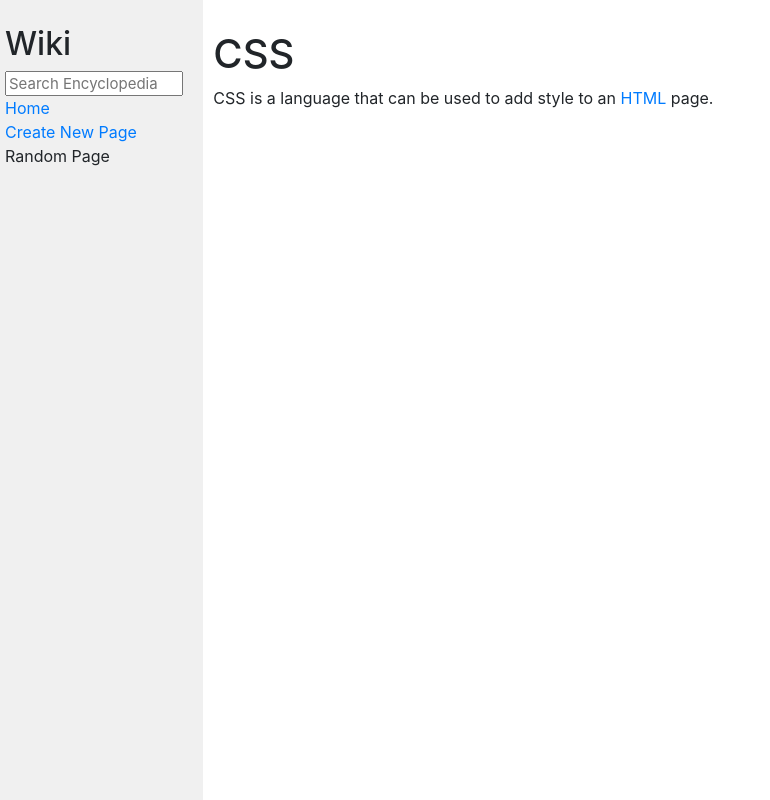
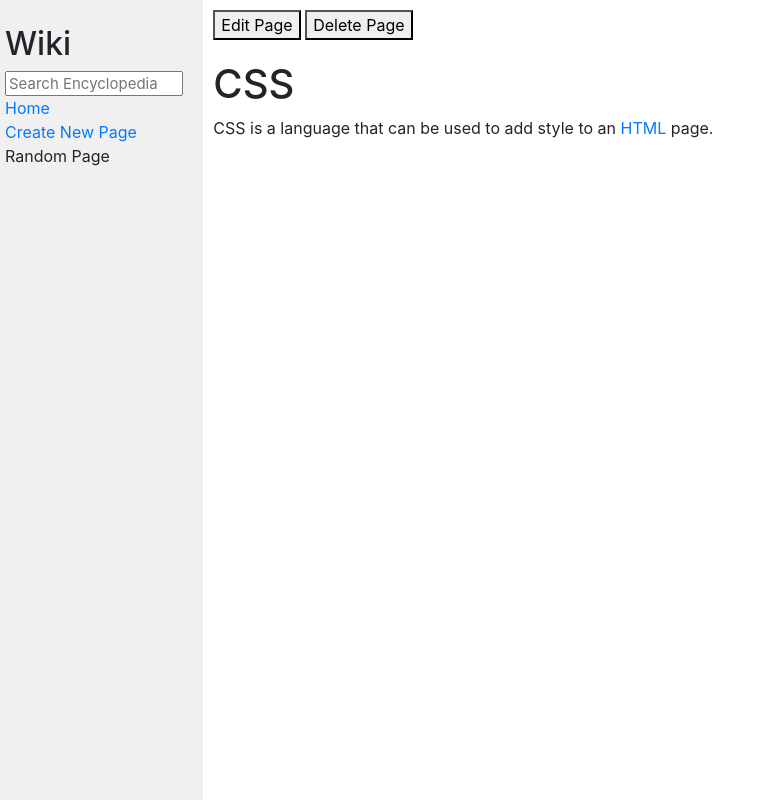
Before and after one commit to wrbyepct/wiki, a Django app: page /wiki/CSS in a window 1280 px wide. Shown: the whole page, without its empty margins (0-770 px from the left). Run offline with Django 3.2, Linux system fonts and the light colour scheme; some libraries are stand-ins or nearby versions.

Commit message:
Done remove entry feature

```diff
--- /dev/null
+++ b/encyclopedia/static/encyclopedia/js/script.js
@@ -0,0 +1,9 @@
+window.document.addEventListener("DOMContentLoaded", () => {
+    // Page entry deletion confirmation button
+    document.getElementById("deleteEntry")
+    .addEventListener("click", function(event) {
+        if (!confirm("Are you sure to delete this entry?")) {
+            event.preventDefault();
+        }
+    })
+})
--- a/encyclopedia/templates/encyclopedia/entry.html
+++ b/encyclopedia/templates/encyclopedia/entry.html
@@ -6,5 +6,12 @@
 {% endblock %}
 
 {% block body %}
+    <div>
+        <form method="post">
+            {% csrf_token %}
+            <button name="edit" value="{{ entry_title }}">Edit Page</button>
+            <button id="deleteEntry" name="delete" value="{{ entry_title }}">Delete Page</button>
+        </form>
+    </div>
     {{ content|markdown_to_html|safe }}
 {% endblock %}
--- a/encyclopedia/templates/encyclopedia/layout.html
+++ b/encyclopedia/templates/encyclopedia/layout.html
@@ -6,7 +6,8 @@
     <head>
         <title>{% block title %}{% endblock %}</title>
         <link rel="stylesheet" href="https://stackpath.bootstrapcdn.com/bootstrap/4.4.1/css/bootstrap.min.css" integrity="sha384-Vkoo8x4CGsO3+Hhxv8T/Q5PaXtkKtu6ug5TOeNV6gBiFeWPGFN9MuhOf23Q9Ifjh" crossorigin="anonymous">
-        <link href="{% static 'encyclopedia/styles.css' %}" rel="stylesheet">
+        <link href="{% static 'encyclopedia/css/styles.css' %}" rel="stylesheet">
+        <script src="{% static 'encyclopedia/js/script.js' %}" defer></script>
     </head>
     <body>
         <div class="row">
--- a/encyclopedia/util.py
+++ b/encyclopedia/util.py
@@ -1,4 +1,5 @@
 import re
+import os
 
 from django.core.files.base import ContentFile
 from django.core.files.storage import default_storage
@@ -43,10 +44,13 @@ def filter_substr(str_list, substr):
     return [string for string in str_list if substr.lower() in string.lower()]
 
 
-def save_new_page(title, content):
+def save_new_entry(title, content):
     content_md = f"""# {title}
 
 {content}
 """
     with open(f"entries/{title}.md", "w", encoding="utf-8") as f:
         f.write(content_md)
+
+def delete_entry(entry):
+    os.remove(f"entries/{entry}.md")
--- a/encyclopedia/views.py
+++ b/encyclopedia/views.py
@@ -9,16 +9,28 @@ def index(request):
     })
 
 def render_entry(request, entry_title):
+    if request.method == "POST":
+        # If delete button is clicked, delete it
+        if "delete" in request.POST:
+            entry_to_delelte = request.POST.get("delete")
+            util.delete_entry(entry_to_delelte)
+            return redirect("index")
+        else:
+            to_edit = request.POST.get("edit")
 
-    entries = [entry.lower() for entry in util.list_entries()]
+            print(f"To edit is pressed: {to_edit}")
+            return redirect("index")
 
-    # Handle entry exists or not
-    if entry_title.lower() in entries:
-        content_md = util.get_entry(title=entry_title)
-        return render(request, "encyclopedia/entry.html",
-                  {"entry_title": entry_title, "content": content_md})
     else:
-        return render(request, "encyclopedia/page_not_found.html")
+        entries = [entry.lower() for entry in util.list_entries()]
+
+        # Handle entry exists or not
+        if entry_title.lower() in entries:
+            content_md = util.get_entry(title=entry_title)
+            return render(request, "encyclopedia/entry.html",
+                    {"entry_title": entry_title, "content": content_md})
+        else:
+            return render(request, "encyclopedia/page_not_found.html")
 
 def render_results(request):
     # if request.method == 'POST':
@@ -44,7 +56,7 @@ def render_new_page(request):
         content = data.get("content")
 
         # Save to Mardown file
-        util.save_new_page(title=title, content=content)
+        util.save_new_entry(title=title, content=content)
         messages.success(request, 'Your changes were saved.')
         return redirect("/newpage")
     return render(request, "encyclopedia/new_page.html")
```
Also changed, not shown: entries/Foo.md (deleted, +0 -3 lines), entries/Luffy.md (deleted, +0 -3 lines), entries/Sanji.md (+1 -1 lines), encyclopedia/static/encyclopedia/css/style.css (renamed from encyclopedia/static/encyclopedia/style.css), encyclopedia/static/encyclopedia/css/style.scss (renamed from encyclopedia/static/encyclopedia/style.scss), encyclopedia/static/encyclopedia/css/styles.css (renamed from encyclopedia/static/encyclopedia/styles.css), entries/Django.md (line endings or trailing spaces), entries/HTML.md (line endings or trailing spaces), 2 other files.
